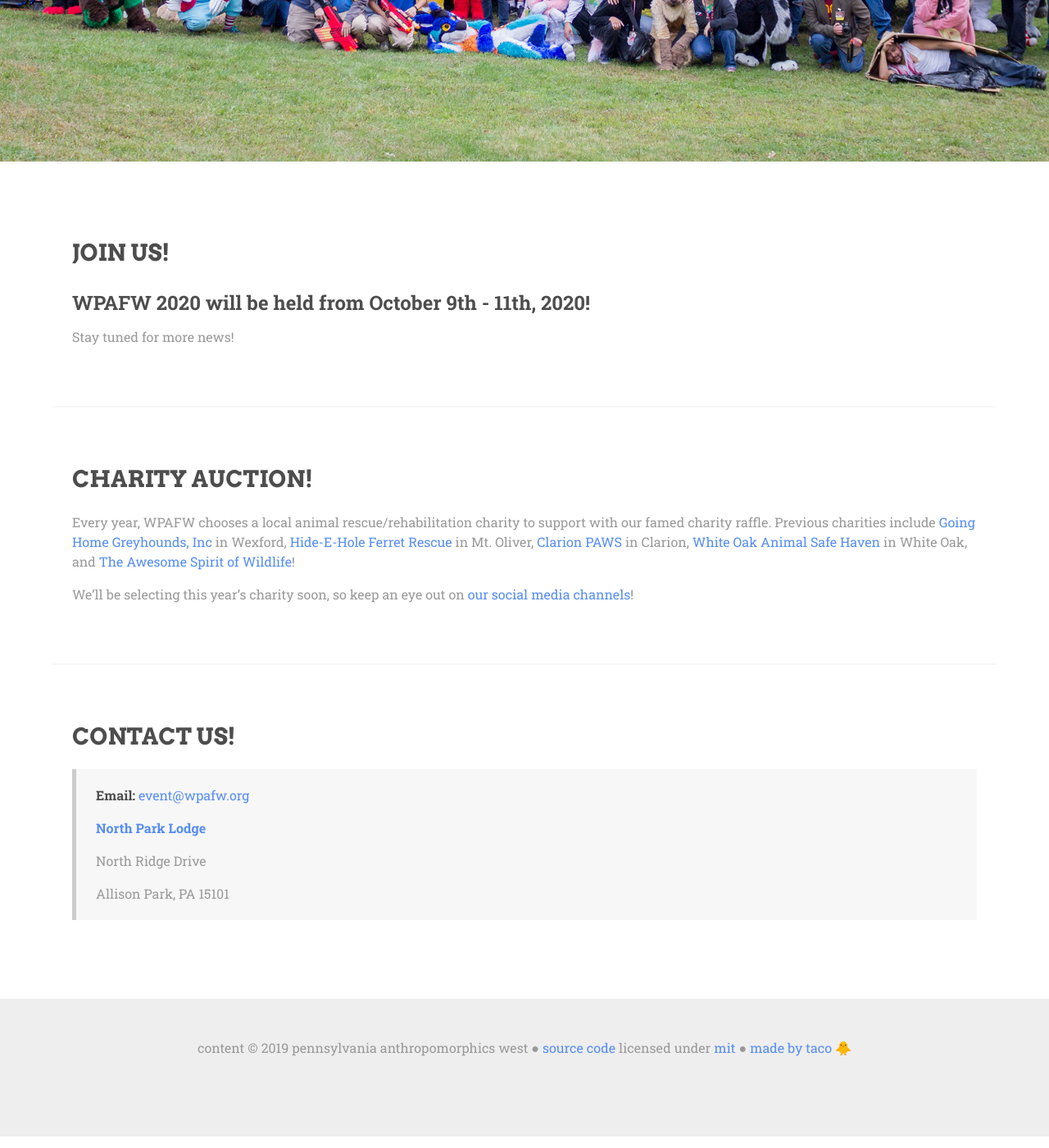
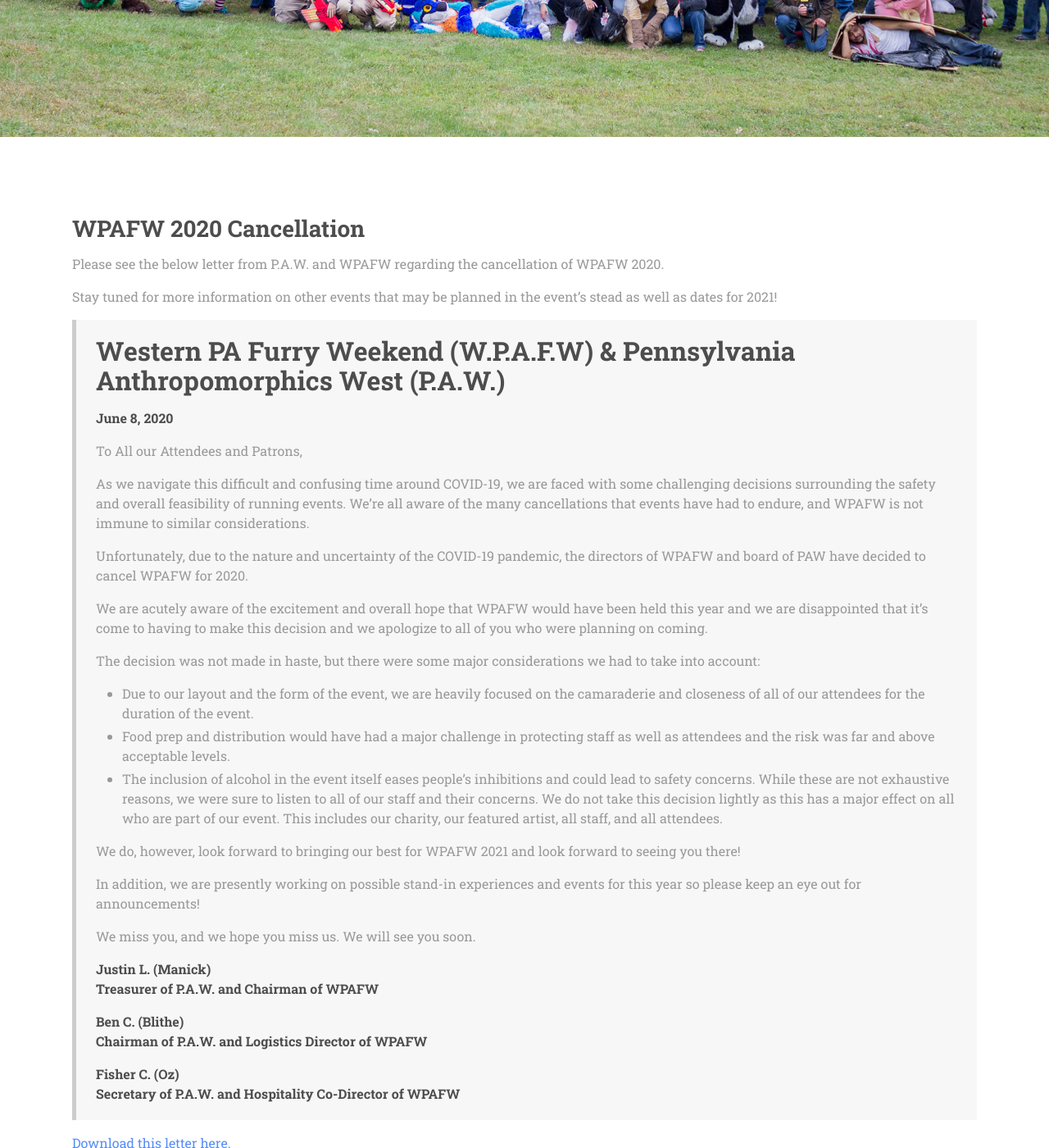
Before and after one commit to wpafw/wpafw.org, a Jekyll site: the page built from index.md, in a window 1280 px wide and 1400 px high, scrolled down 566 px. Shown: the whole window at 82% size. Built offline with Jekyll 4.4.1, drawn with Linux system fonts in a browser that asks for light colours; nearby versions of some CDN libraries; some of the changed text lies outside the part shown.

Commit message:
add covid-19 letter to front page

```diff
--- a/_includes/hero.html
+++ b/_includes/hero.html
@@ -2,10 +2,10 @@
   <div class="hero-body">
     <div class="container" >
       <h1 class="title">
-        OCTOBER 9TH - 11TH, 2020!
+        2020 COVID-19 CANCELLATION ANNOUNCEMENT
       </h1>
       <h2 class="subtitle">
-        We have some great stuff in the works for WPAFW 2020. Check back with us soon to get all the details!
+        WPAFW has been cancelled due to COVID-19. More information below.
       </h2>
     </div>
   </div>
--- a/index.md
+++ b/index.md
@@ -11,29 +11,55 @@ nav-order: 0
 
 <section class="section">
 
-## JOIN US!
-{: .title}
+## WPAFW 2020 Cancellation
 
-### WPAFW 2020 will be held from October 9th - 11th, 2020!
+Please see the below letter from P.A.W. and WPAFW regarding the cancellation of WPAFW 2020.
 
-Stay tuned for more news!
+Stay tuned for more information on other events that may be planned in the event's stead as well as dates for 2021!
+
+> # Western PA Furry Weekend (W.P.A.F.W) & Pennsylvania Anthropomorphics West (P.A.W.)
+>
+> **June 8, 2020**
+>
+> To All our Attendees and Patrons,
+>
+> As we navigate this difficult and confusing time around COVID-19, we are faced with some challenging decisions surrounding the safety and overall feasibility of running events. We’re all aware of the many cancellations that events have had to endure, and WPAFW is not immune to similar considerations.
+>
+> Unfortunately, due to the nature and uncertainty of the COVID-19 pandemic, the directors of WPAFW and board of PAW have decided to cancel WPAFW for 2020.
+>
+> We are acutely aware of the excitement and overall hope that WPAFW would have been held this year and we are disappointed that it’s come to having to make this decision and we apologize to all of you who were planning on coming.
+>
+> The decision was not made in haste, but there were some major considerations we had to take into account:
+>
+> * Due to our layout and the form of the event, we are heavily focused on the camaraderie and closeness of all of our attendees for the duration of the event.
+> * Food prep and distribution would have had a major challenge in protecting staff as well as attendees and the risk was far and above acceptable levels.
+> * The inclusion of alcohol in the event itself eases people’s inhibitions and could lead to safety concerns.
+> While these are not exhaustive reasons, we were sure to listen to all of our staff and their concerns. We do not take this decision lightly as this has a major effect on all who are part of our event. This includes our charity, our featured artist, all staff, and all attendees.
+>
+> We do, however, look forward to bringing our best for WPAFW 2021 and look forward to seeing you there!
+>
+> In addition, we are presently working on possible stand-in experiences and events for this year so please keep an eye out for announcements!
+>
+> We miss you, and we hope you miss us. We will see you soon.
+>
+> **Justin L. (Manick)**<br>
+> **Treasurer of P.A.W. and Chairman of WPAFW**
+>
+> **Ben C. (Blithe)**<br>
+> **Chairman of P.A.W. and Logistics Director of WPAFW**
+>
+> **Fisher C. (Oz)**<br>
+> **Secretary of P.A.W. and Hospitality Co-Director of WPAFW**
+
+[Download this letter here.]({{'/assets/WPAFW2020COVID19Letter.pdf' | absolute_url}})
 
 </section>
+
+
 ---
 <section class="section">
 
-## CHARITY AUCTION!
-{: .title}
-
-Every year, WPAFW chooses a local animal rescue/rehabilitation charity to support with our famed charity raffle. Previous charities include [Going Home Greyhounds, Inc](https://www.goinghomegreyhounds.org/) in Wexford, [Hide-E-Hole Ferret Rescue](https://hide-e-hole.com/) in Mt. Oliver, [Clarion PAWS](http://www.clarionpaws.org/) in Clarion, [White Oak Animal Safe Haven](https://whiteoakanimalsafehaven.com/) in White Oak, and [The Awesome Spirit of Wildlife](https://tasow.org)!
-
-We'll be selecting this year's charity soon, so keep an eye out on [our social media channels](http://wpafw.org/contact#social-media)!
-
-</section>
----
-<section class="section">
-
-## CONTACT US!
+## Contact us
 {: .title}
 
 >**Email:** [event@wpafw.org](mailto:event@wpafw.org)
```
Also changed, not shown: readme.md, 2 other files.
